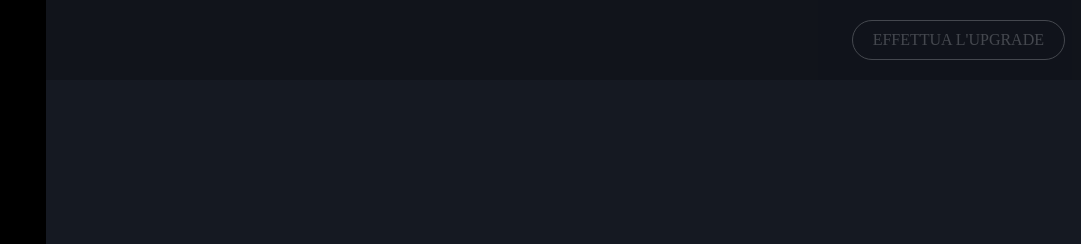
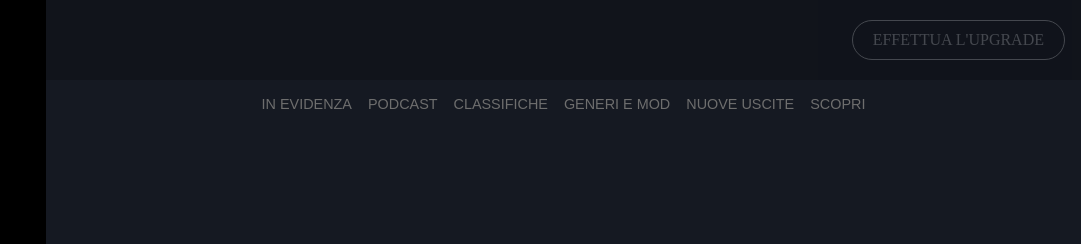
Before and after one commit to ManuelTrappolini/html-css-spotifyweb, a plain HTML site: page index.html in a window 1280 px wide. Shown: the top 244 px of the page, 199-1280 px from the left. Drawn offline with Linux system fonts and the light colour scheme.

Commit message:
upgrade main

```diff
--- a/assets/style.css
+++ b/assets/style.css
@@ -38,6 +38,11 @@ body{
     width: calc(100%/12*1)
 }
 
+.row{
+    display: flex;
+    flex-wrap: wrap;
+}
+
 .img{
     max-width: 100%;
 }
@@ -72,6 +77,10 @@ body{
     padding-bottom: 1rem;
 }
 
+.pt-2{
+    padding-top: 1rem;
+}
+
 .mb-2{
     margin-bottom: 1rem;
 }
@@ -88,10 +97,23 @@ body{
     flex-direction: column;
 }
 
-.prova{
+.justify-content-end{
     justify-content: end;
+}
+
+.justify-content-center{
+    justify-content: center;
+}
+
+.gap{
+    gap: 1rem;
+}
+
+.flex-grow{
     flex-grow: 1;
 }
+
+
 /* #endregion d-flex*/
 
 /* #region top */
@@ -116,21 +138,14 @@ body{
         color: #6e6e6e;
     }
 
-
     li{
         padding-bottom: 0.5rem;
 
     }
 
-    .icon-hover:hover{
-
-        color: white;
-
-    }
     .icon-text{
         padding-left: 0.5rem;
         font-family: initial;
-
     }
 
     h4{
@@ -153,6 +168,10 @@ body{
         margin-top: 1rem;
         margin-bottom: 1rem;
     }
+}
+
+.icon-hover:hover{
+    color: white;
 }
 
 .main-logo{
@@ -181,6 +200,7 @@ body{
 .upgrade{
     border: 1px solid white;
     color: white;
+    opacity: ;
     display: block;
     margin-right: 1rem;
     padding: 10px 20px;
@@ -191,6 +211,13 @@ body{
 .container{
     width: 100%;
     margin: auto;
+}
+
+.top-menu{
+    color: #6e6e6e;
+    text-decoration: none;
+    font-size: 0.9rem;
+    font-family: fantasy
 }
 /* #endregion top */
 
--- a/index.html
+++ b/index.html
@@ -19,7 +19,8 @@
             <a href=""><img class="main-logo" src="./assets/img/logo.svg" alt=""></a>
             <a href=""><img class="small-logo d-none" src="./assets/img/logo-small.svg" alt=""></a>
             <ul class="list-unstyled">
-                <li><a href="#"><i class="fa-solid fa-house icon-hover m-14"><span class="icon-text">Home</span></i></a></li>
+                <li><a href="#"><i class="fa-solid fa-house icon-hover m-14"><span class="icon-text">Home</span></i></a>
+                </li>
                 <li><a href="#"><i class="fa-solid fa-magnifying-glass icon-hover m-14"><span
                                 class="icon-text">Cerca</span></i></a></li>
                 <li><a href="#"><i class="fa-solid fa-bars icon-hover m-14"><span class="icon-text">La tua
@@ -39,12 +40,14 @@
                     <li class="icon-hover">Nome Playlist</li>
                 </ul>
             </div>
-                <div class="prova d-flex-col">
-                    <div><a href="#"><i class="fa-regular fa-circle-down icon-hover m-14"><span class="icon-text">Installa app</span></i></a></div>
-                    <div class="border-bottom d-none-sm"></div>
-                    <div class="pb-2"><a href="#"><i class="fa-regular fa-circle-user font-size3 icon-hover m-11"><span class="icon-text font-size3">Jhon Doe</span></i></a></div>
-                </div>
+            <div class="d-flex-col flex-grow justify-content-end">
+                <div><a href="#"><i class="fa-regular fa-circle-down icon-hover m-14"><span class="icon-text">Installa
+                                app</span></i></a></div>
+                <div class="border-bottom d-none-sm"></div>
+                <div class="pb-2"><a href="#"><i class="fa-regular fa-circle-user font-size3 icon-hover m-11"><span
+                                class="icon-text font-size3">Jhon Doe</span></i></a></div>
             </div>
+        </div>
 
         <!-- Content -->
         <div class="content">
@@ -53,6 +56,14 @@
                 <div class="topbar">
                     <span class="upgrade icon-hover">EFFETTUA L'UPGRADE</span>
                 </div>
+                <ul class="row justify-content-center gap list-unstyled pt-2 top-menu">
+                    <li><a class="icon-hover top-menu" href="#">IN EVIDENZA</a></li>
+                    <li><a class="icon-hover top-menu" href="#">PODCAST</a></li>
+                    <li><a class="icon-hover top-menu" href="#">CLASSIFICHE</a></li>
+                    <li><a class="icon-hover top-menu" href="#">GENERI E MOD</a></li>
+                    <li><a class="icon-hover top-menu" href="#">NUOVE USCITE</a></li>
+                    <li><a class="icon-hover top-menu" href="#">SCOPRI</a></li>
+                </ul>
                 <div class="row">
                     <div class="col-2"></div>
                     <div class="col-2"></div>
```
